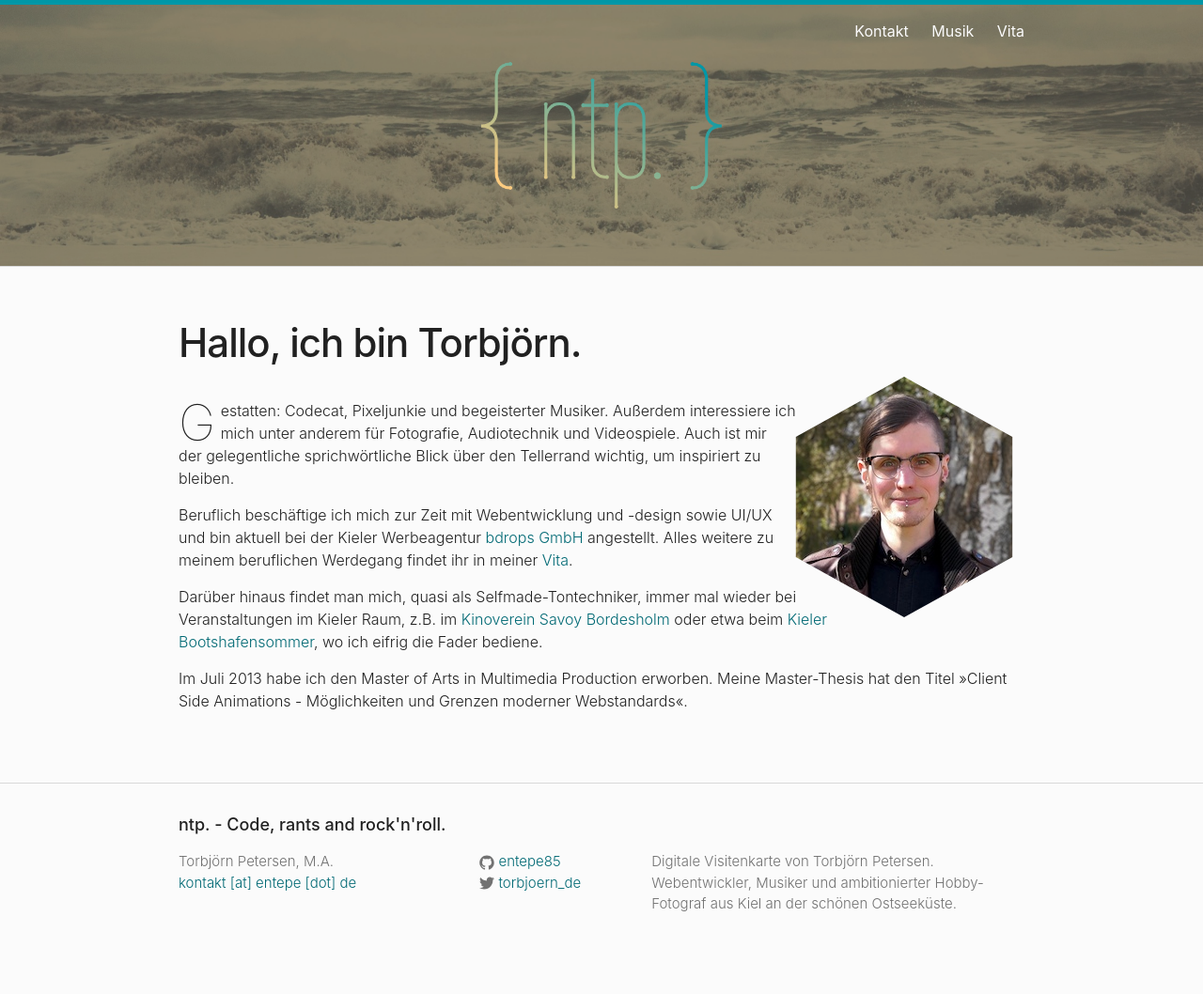
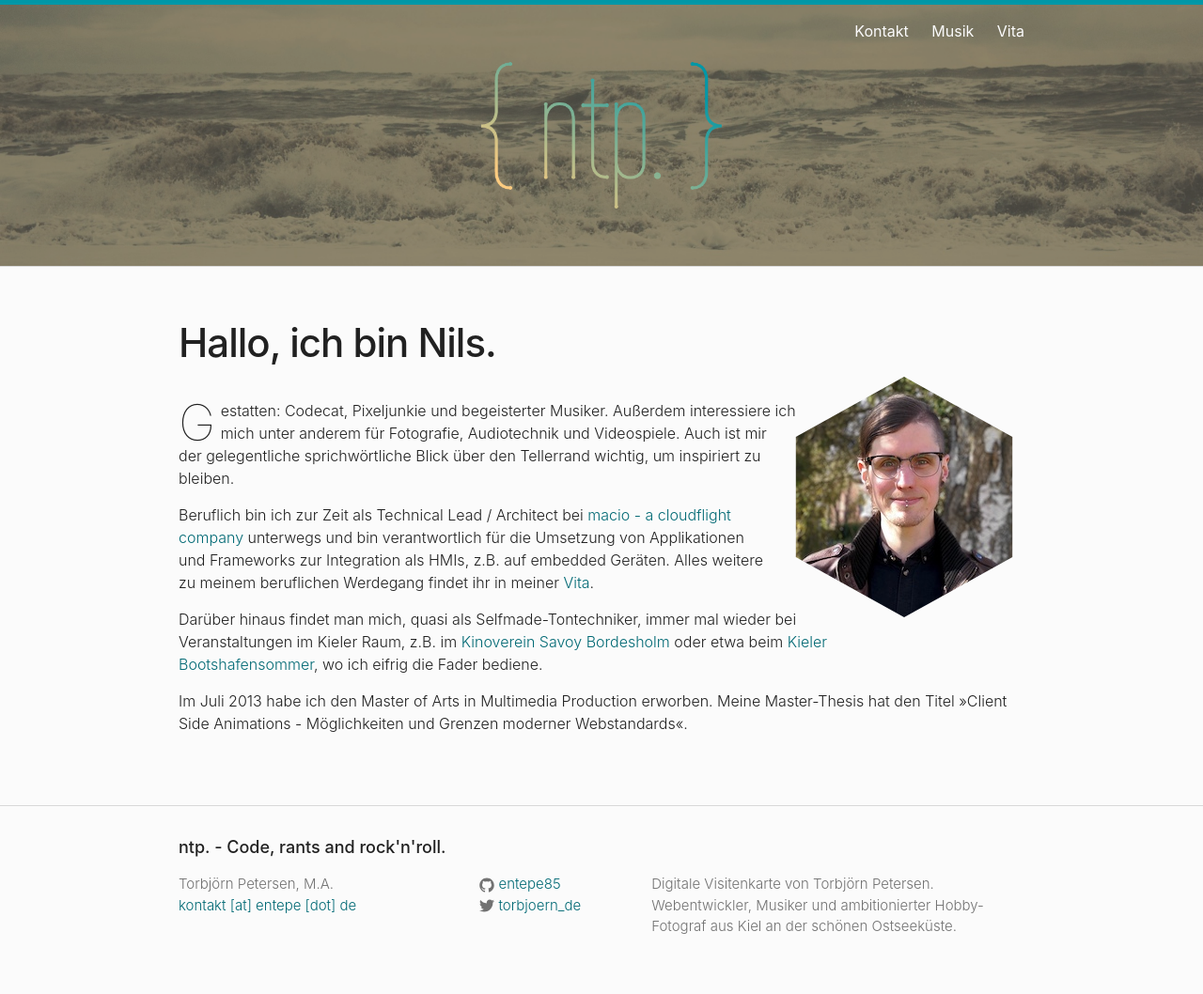
Before and after one commit to entepe85/entepe-2017, a Jekyll site: the page built from index.html, in a window 1280 px wide. Shown: the whole page at 94% size. Built offline with Jekyll 4.4.1, drawn with Linux system fonts in a browser that asks for light colours; before the commit the page ends 1034 px from its top, so only the background shows below that.

Commit message:
Update index.html

```diff
--- a/index.html
+++ b/index.html
@@ -4,7 +4,7 @@ layout: default
 
 <div class="home">
 
-  <h1 class="post-title">Hallo, ich bin Torbjörn.</h1>
+  <h1 class="post-title">Hallo, ich bin Nils.</h1>
   <img src="{{ "/assets/img/2021-04-25_Nils-Portrait-1x.jpeg" | prepend: site.url }}" srcset="{{ "/assets/img/2021-04-25_Nils-Portrait.jpg"  | prepend: site.url }} 2x" class="home-portrait right">
   <svg width="0" height="0">
       <defs>
@@ -26,7 +26,7 @@ layout: default
             <span class="drop-cap">G</span>estatten: Codecat, Pixeljunkie und begeisterter Musiker. Außerdem interessiere ich mich unter anderem für Fotografie, Audiotechnik und Videospiele. Auch ist mir der gelegentliche sprichwörtliche Blick über den Tellerrand wichtig, um inspiriert zu bleiben.
         </p>
         <p>
-            Beruflich beschäftige ich mich zur Zeit mit Webentwicklung und -design sowie UI/UX und bin aktuell bei der Kieler Werbeagentur <a href="http://www.bdrops.de" alt="bdrops GmbH" target="_blank" rel="noopener">bdrops GmbH</a> angestellt. Alles weitere zu meinem beruflichen Werdegang findet ihr in meiner <a href="/vita/">Vita</a>.
+            Beruflich bin ich zur Zeit als Technical Lead / Architect bei <a href="https://www.macio.de" alt="macio GmbH" target="_blank" rel="noopener">macio - a cloudflight company</a> unterwegs und bin verantwortlich für die Umsetzung von Applikationen und Frameworks zur Integration als HMIs, z.B. auf embedded Geräten. Alles weitere zu meinem beruflichen Werdegang findet ihr in meiner <a href="/vita/">Vita</a>.
         </p>
     </div>
     <div class="row">
```
